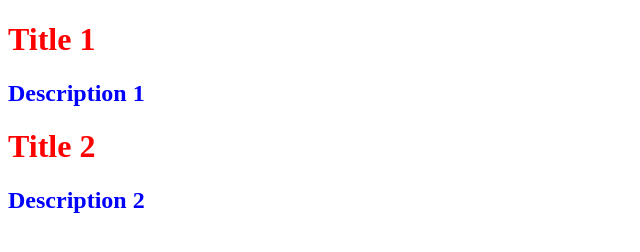
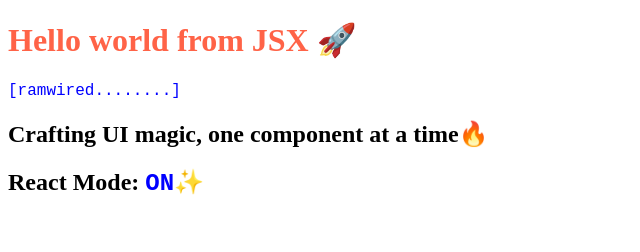
Before and after one commit to ramwired/fudsy-ui, a React app: page / in a window 1280 px wide. Shown: the whole page, without its empty margins (0-640 px from the left). Built offline with nearby package versions, Linux system fonts and the light colour scheme.

Commit message:
learning react: my first component 🔥

```diff
--- a/Apps.js
+++ b/Apps.js
@@ -1,33 +1,25 @@
 import React from 'react';
 import ReactDOM from 'react-dom/client'
 
-/* const root = document.getElementById("root");
-const heading = document.createElement("h1");
-heading.innerHTML = "Hello world from JS";
-root.append(heading); */
-
-// const heading = React.createElement("h1", {id:"heading"}, "Hello world from React!!!");
-
-/*<div id="parent">
-    <div id="Div1">
-       <h1 class="heading1"></h1>
-       <h2 class="heading2"></h2>
-    </div>
-    <div id="Div2">
-       <h1 class="heading1"></h1>
-       <h2 class="heading2"></h2>
-    </div>
-</div> */
-
-const parent = React.createElement("div", { id: "parent" }, [
-  React.createElement("div", { id: "Div1" }, [
-    React.createElement("h1", { className: "heading1" }, "Title 1"),
-    React.createElement("h2", { className: "heading2" }, "Description 1"),
-  ]),
-  React.createElement("div", { id: "Div2" }, [
-    React.createElement("h1", { className: "heading1" }, "Title 2"),
-    React.createElement("h2", { className: "heading2" }, "Description 2"),
-  ]),
-]);
-const root = ReactDOM.createRoot(document.getElementById("root"));
-root.render(parent);
+const root = ReactDOM.createRoot(document.getElementById('root'));
+const name = <span>[ramwired........]</span>;
+//react element inside a react element
+const heading = (
+  <div>
+    <h1 className="heading">Hello world from JSX 🚀</h1>
+    {name}
+  </div>
+);
+//Functional component
+const ReactMode = () => (
+  <h2>React Mode: <span>ON✨</span></h2>
+);
+//react element & component inside a react component
+const HeadingComponent = () => (
+  <div>
+    {heading}
+    <h2>Crafting UI magic, one component at a time🔥</h2>
+    <ReactMode />
+  </div>
+);
+root.render(<HeadingComponent/>);
--- a/package.json
+++ b/package.json
@@ -3,7 +3,8 @@
   "version": "1.0.0",
   "description": "Learning react from zero!!",
   "scripts": {
-    "test": "jest"
+    "test": "jest",
+    "start": "parcel index.html"
   },
   "author": "Sreeram",
   "license": "ISC",
--- a/styles.css
+++ b/styles.css
@@ -1,6 +1,7 @@
-.heading1{
-    color: red;
+.heading{
+    color:tomato;
 }
-.heading2{
+span{
     color: blue;
+    font-family: 'Courier New';
 }
```
